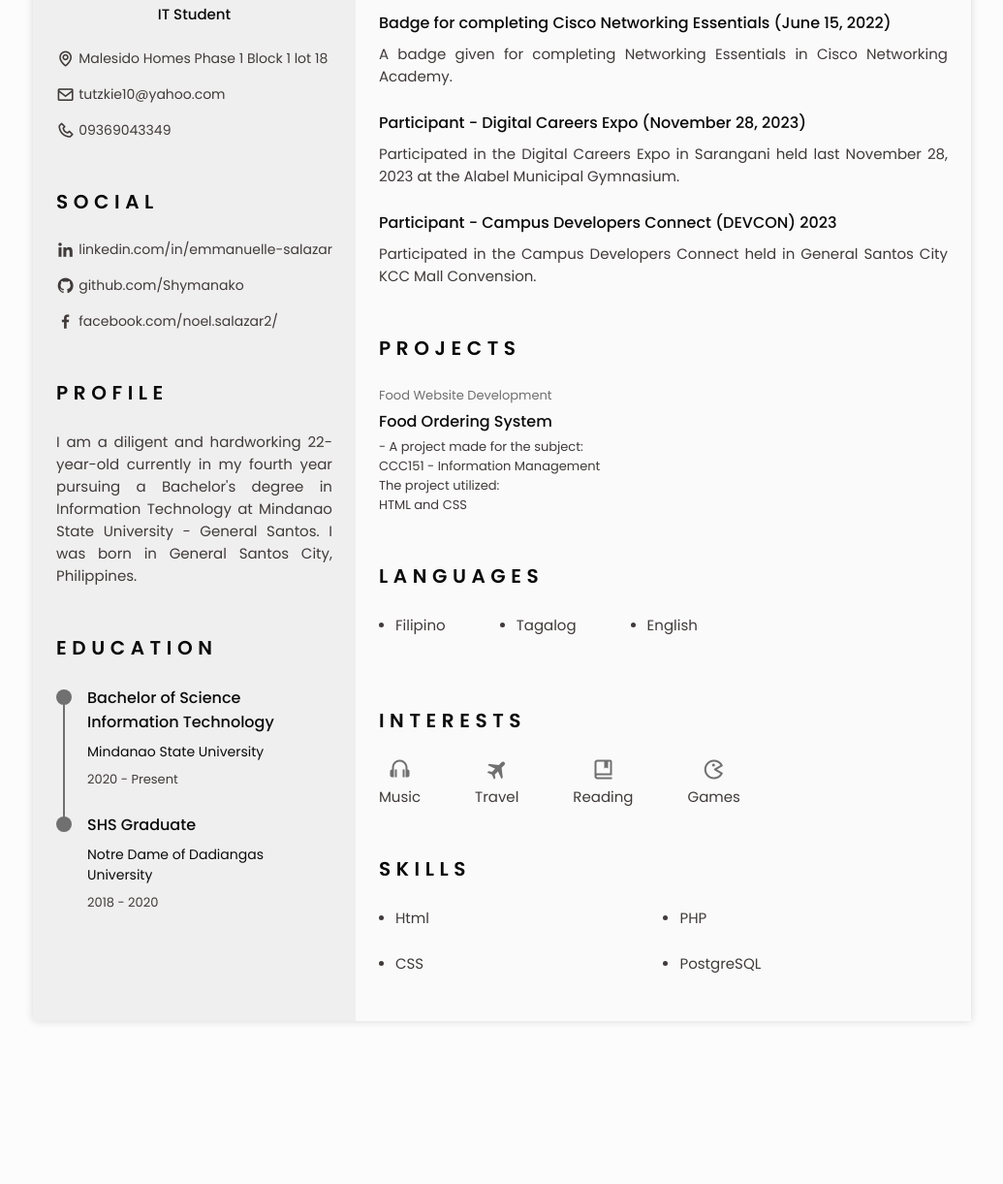
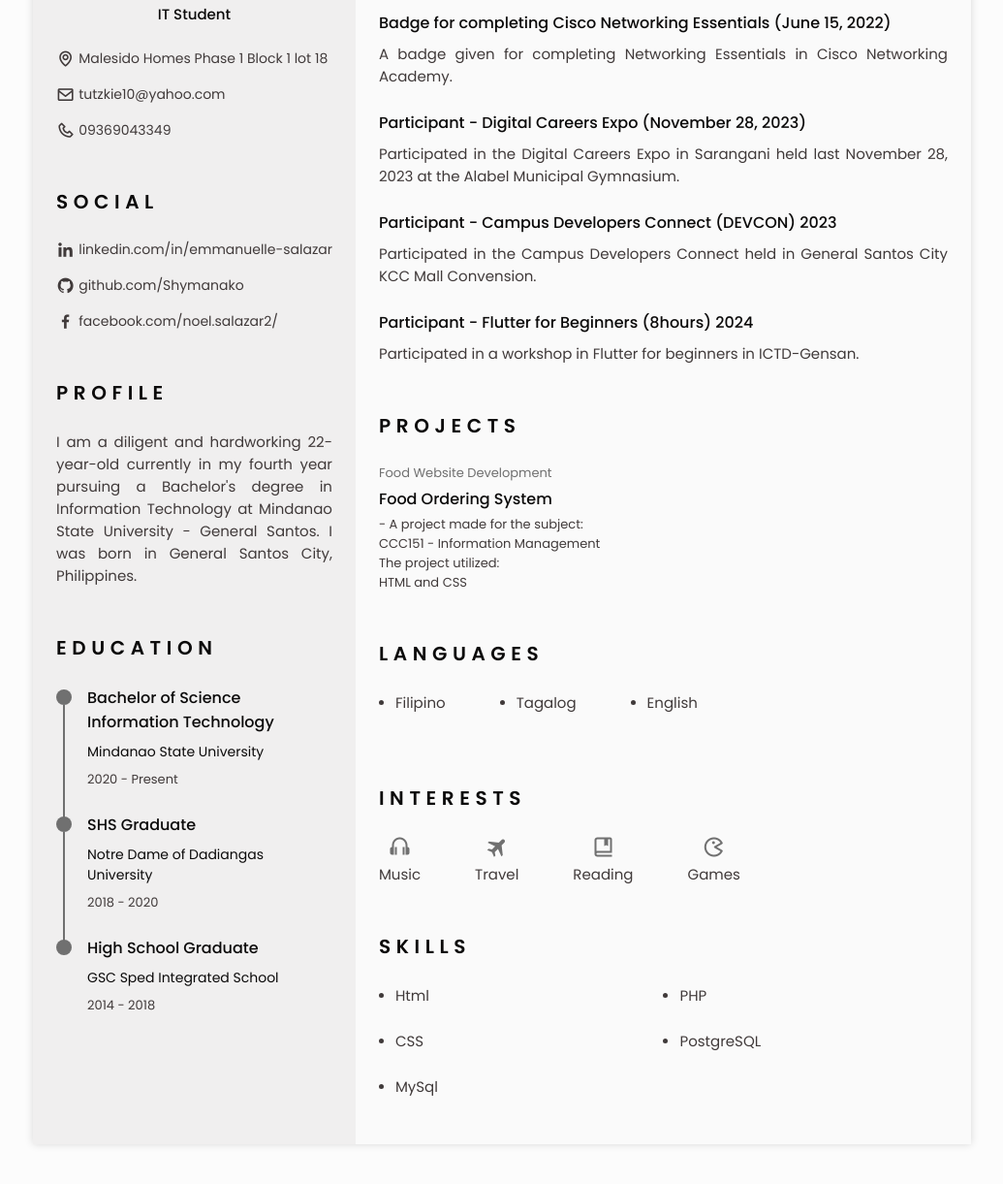
Before and after one commit to Shymanako/My-Resume, a plain HTML site: page index.html in a window 1280 px wide. Shown: the part 325-1546 px from the top of the page at 97% size, without its empty margins (122-1157 px from the left). Before the commit the page ends 1426 px from the top, so only its background shows below. Drawn offline with nearby package versions, Linux system fonts and the light colour scheme.

Commit message:
added certificate and skills
certificate for workshop in flutter and the skills is for MySql.

```diff
--- a/index.html
+++ b/index.html
@@ -165,7 +165,7 @@
                         <div class="education__content">
                             <div class="education__time">
                                 <span class="education__rounder"></span>
-                                <!-- <span class="education__line"></span> -->
+                                <span class="education__line"></span>
                             </div>
 
                             <div class="education__data bd-grid">
@@ -175,7 +175,7 @@
                             </div>
                         </div>
 
-                        <!-- <div class="education__content">
+                        <div class="education__content">
                             <div class="education__time">
                                 <span class="education__rounder"></span>
                             </div>
@@ -185,7 +185,7 @@
                                 <span class="education__studies">GSC Sped Integrated School</span>
                                 <span class="education__year">2014 - 2018</span>
                             </div>
-                        </div> -->
+                        </div>
 
                 </section>
 
@@ -237,6 +237,11 @@
                             <h3 class="certificate__title">Participant - Campus Developers Connect (DEVCON) 2023</h3>
                             <p class="certificate_description">Participated in the Campus Developers Connect held in
                                 General Santos City KCC Mall Convension.</p>
+                        </div>
+
+                        <div class="certificate__content">
+                            <h3 class="certificate__title">Participant - Flutter for Beginners (8hours) 2024</h3>
+                            <p class="certificate_description">Participated in a workshop in Flutter for beginners in ICTD-Gensan.</p>
                         </div>
                     </div>
                 </section>
@@ -333,6 +338,10 @@
                                 <span class="skills__circle"></span> CSS
                             </li>
 
+                            <li class="skills__name">
+                                <span class="skills__circle"></span> MySql
+                            </li>
+
                         </ul>
 
                         <ul class="skills__data">
```
